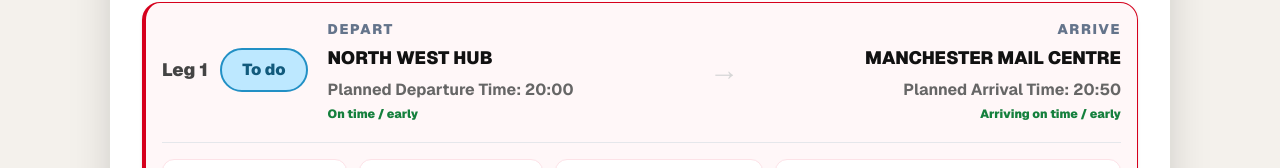
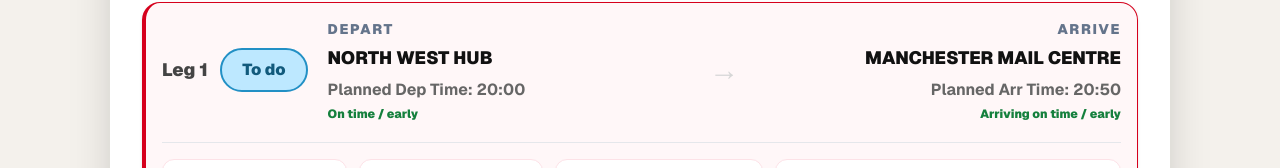
Before and after one commit to acannon76/rugby-league-supporter-web, a Next.js app: page /internal/app-ideas/manifest in a window 1280 px wide. Shown: the part 753-921 px from the top of the page. Built offline with nearby package versions, Linux system fonts and the light colour scheme.

Commit message:
manifest change 2

```diff
--- a/src/app/internal/app-ideas/manifest/ManifestMockupClient.tsx
+++ b/src/app/internal/app-ideas/manifest/ManifestMockupClient.tsx
@@ -712,7 +712,7 @@ function LegCard({
               {leg.from}
             </p>
             <p className="mt-2 text-base font-bold text-[#666]">
-              Planned Departure Time: {leg.etd}
+              Planned Dep Time: {leg.etd}
             </p>
             <DepartureTimingStatus
               leg={leg}
@@ -735,7 +735,7 @@ function LegCard({
               {leg.to}
             </p>
             <p className="mt-2 text-base font-bold text-[#666]">
-              Planned Arrival Time: {leg.eta}
+              Planned Arr Time: {leg.eta}
             </p>
             <ArrivalTimingStatus
               leg={leg}
--- a/src/app/internal/haulier-app/HaulierAppMockupClient.tsx
+++ b/src/app/internal/haulier-app/HaulierAppMockupClient.tsx
@@ -1320,7 +1320,7 @@ function LegCard({
 
       <div className="grid grid-cols-2 gap-4 text-lg font-bold text-[#666]">
         <div>
-          <p>Planned Departure Time: {leg.etd}</p>
+          <p>Planned Dep Time: {leg.etd}</p>
           <DepartureTimingStatus
             leg={leg}
             status={status}
@@ -1329,7 +1329,7 @@ function LegCard({
           />
         </div>
         <div className="text-right">
-          <p>Planned Arrival Time: {leg.eta}</p>
+          <p>Planned Arr Time: {leg.eta}</p>
           <ArrivalTimingStatus
             leg={leg}
             status={status}
```
